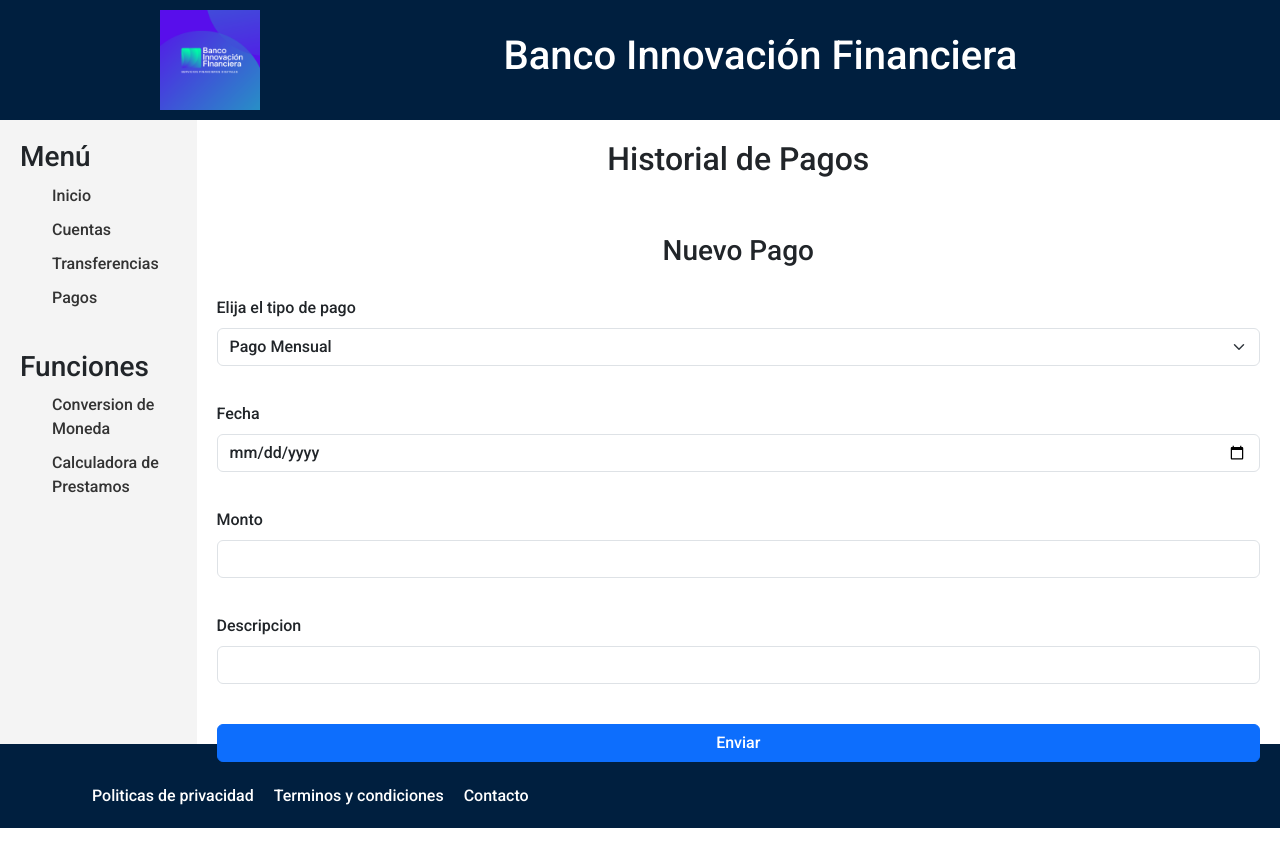
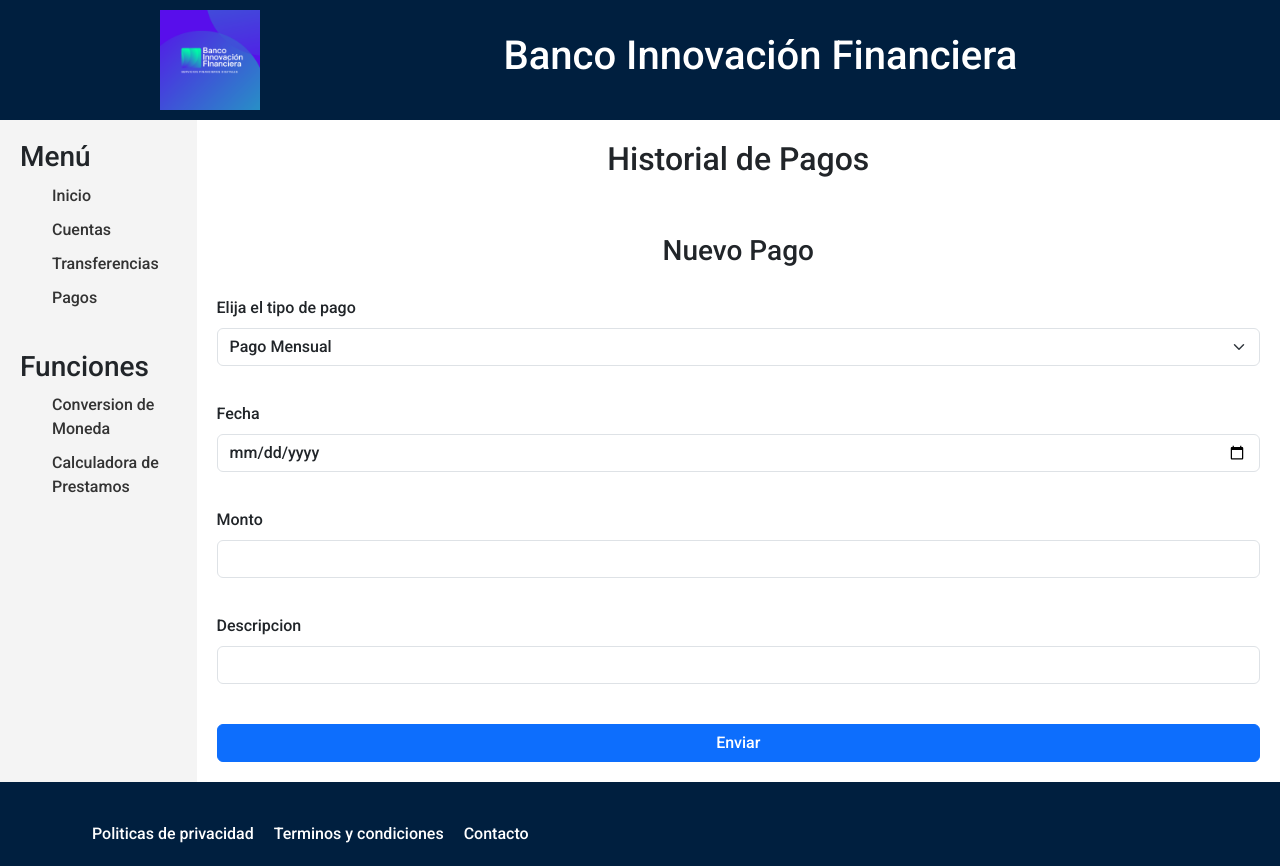
Before and after one commit to EmaPesci06/itbank_react_sprint3, a React (Create React App) app: page /pagos in a window 1280 px wide. Before the commit the page ends 828 px from the top, so only its background shows below. Built offline with nearby package versions, Linux system fonts and the light colour scheme; some icons are missing.

Commit message:
Fix altura del main en Pagos

```diff
--- a/src/index.css
+++ b/src/index.css
@@ -108,11 +108,15 @@ a {
 .mainPago {
     flex-direction: column;
     justify-content: flex-start;
-    height: 78vh;
+    min-height: 78vh;
 }
 
 .mainInicio {
     flex-direction: column;
+}
+
+.mainLogin{
+    height: 68.3vh;
 }
 
 .carousel {
```
